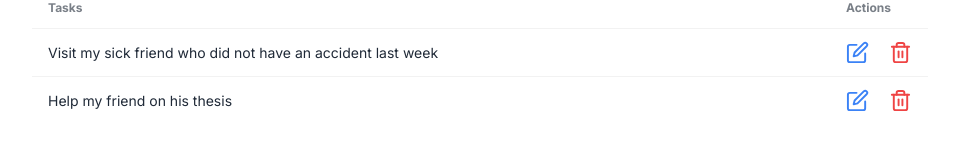
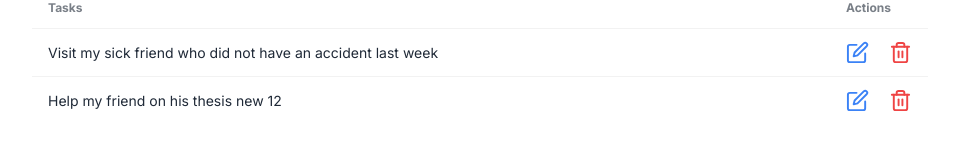
Before and after one commit to nd31pr0/NextjsTodo, a Next.js app in the folder todo-list/: page / in a window 1280 px wide. Shown: the part 144-300 px from the top of the page, without its empty margins (160-1119 px from the left). Built offline with nearby package versions, Linux system fonts and the light colour scheme; data requests are answered from the project's data file.

Commit message:
handle empty field error on second time of edit

```diff
--- a/todo-list/app/components/Task.tsx
+++ b/todo-list/app/components/Task.tsx
@@ -23,7 +23,6 @@ const Task: React.FC<TaskProps> =  ({task}) => {
          id: task.id,
          text: taskToEdit
      })
-    setTaskToEdit("");
     setOpenModalEdit(false);
     router.refresh();
 };
--- a/todo-list/data/todos.json
+++ b/todo-list/data/todos.json
@@ -6,7 +6,7 @@
     },
     {
       "id": "3",
-      "text": "Help my friend on his thesis"
+      "text": "Help my friend on his thesis new 12"
     }
   ]
 }
```
